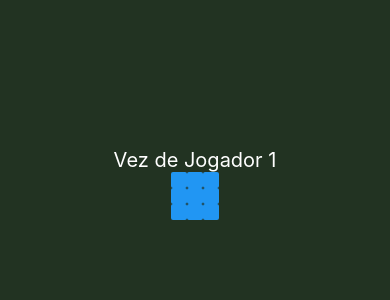
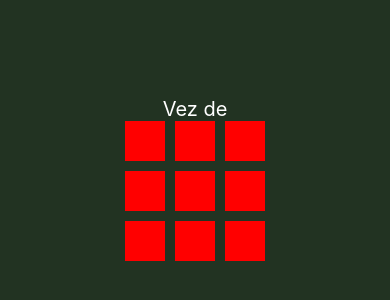
Before and after one commit to carlosbolzanell/My-app, a React Native app: screen / in a window 390 px wide. Shown: the part 238-538 px from the top of the page. Built offline with nearby package versions, Linux system fonts and the light colour scheme.

Commit message:
Game da Old

```diff
--- a/App.js
+++ b/App.js
@@ -24,7 +24,7 @@ const changeScream = (newScream) => setScream(newScream);
     <View style={styles.container}>
       <StatusBar style="auto" />
       {checkScream('home') && <Home mudarNomeJogadores={setJogadores} changeScream={changeScream} />}
-      {checkScream('jogo') && <Jogo changeScream={changeScream} />}
+      {checkScream('jogo') && <Jogo changeScream={changeScream} player1={player1} player2 = {player2}/>}
     </View>
   );
 }
--- a/src/Jogo.js
+++ b/src/Jogo.js
@@ -1,91 +1,119 @@
 import { StatusBar } from 'expo-status-bar';
 import { useState } from 'react';
-import { StyleSheet, View, Text} from "react-native";
-import { Button } from "react-native";
+import { StyleSheet, View, Text, Pressable} from "react-native";
 
 export default function Jogo(props){
-    let contador = 1;
-    let jogadorDaVez = 'Jogador 1';
 
-    let setVez = () =>{
-        if(contador%2 == 0){
-            jogadorDaVez = "Jogador 1"
-            contador++
-            return 1
-        }else if(contador%2 == 1){
-            jogadorDaVez = "Jogador 2"
-            return 2
-            contador++
+    const [botoes, setBotoes] = useState([
+        [" ", " ", " "],
+        [" ", " ", " "],
+        [" ", " ", " "]
+    ]);
+
+    const verificarVitoria = ()=>{
+        if(botoes[0][0] == botoes[1][1] && botoes[1][1] == botoes[2][2] && botoes[0][0] != " "){
+            declararVencedor();
         }
-        return "";
+
+        if(botoes[0][2] == botoes[1][1] && botoes[1][1] == botoes[2][0] && botoes[1][1] != " "){
+            declararVencedor();
+        }
+
+        for(let i=0; i<botoes.length; i++){
+            if(botoes[i][0] == botoes [i][1] && botoes[i][0] == botoes[i][2] && botoes[i][0] != " "){
+                declararVencedor();
+            }
+            if(botoes[0][i] == botoes [1][i] && botoes[1][i] == botoes[2][i] && botoes[1][i] != " "){
+                declararVencedor();
+            }
+        }
+
     }
 
-    let marcador = ()=>{
-        if(setVez() == 1){
-            return 'X';
-        }else if(setVez == 2){
-            return 'O';
+    const declararVencedor = () =>{
+        if(vez == "X"){
+            alert("O vencedor é: "+props.player1);
+        }else{
+            alert("O vencedor é: "+props.player2);
         }
-        return " "
     }
 
+    const trocarVez = () =>{
+        if(vez == "X"){
+            setVez("O");
+        }else{
+            setVez("X");
+        }
+    }
 
-    const [b1, setB1] = useState("");
-    const [b2, setB2] = useState("");
-    const [b3, setB3] = useState("");
-    const [b4, setB4] = useState("");
-    const [b5, setB5] = useState("");
-    const [b6, setB6] = useState("");
-    const [b7, setB7] = useState("");
-    const [b8, setB8] = useState("");
-    const [b9, setB9] = useState("");
+    const [vez, setVez] = useState("X");
 
-    const handleClickB1 = () =>{
-        setB1(marcador());
-    }
-    const handleClickB2 = () =>{
-        setB2(marcador());
-    }
-    const handleClickB3 = () =>{
-        setB3(marcador());
-    }
-    const handleClickB4 = () =>{
-        setB4(marcador());
-    }
-    const handleClickB5 = () =>{
-        setB5(marcador());
-    }
-    const handleClickB6 = () =>{
-        setB6(marcador());
-    }
-    const handleClickB7 = () =>{
-        setB7(marcador());
-    }
-    const handleClickB8 = () =>{
-        setB8(marcador());
-    }
-    const handleClickB9 = () =>{
-        setB9(marcador());
+
+    function handleClickB(x, o){
+        if(botoes[x][o] === ' '){
+            let novoTabuleiro = botoes;
+            novoTabuleiro[x][o] = vez;
+            setBotoes(novoTabuleiro);
+            setTimeout(verificarVitoria(), 30000);
+            trocarVez();
+
+        }
     }
 
     return(
         <View style={styles.container}>
             <StatusBar style="auto" />
-            <Text style={styles.title}>Vez de {jogadorDaVez}</Text>
+            <Text style={styles.title}>Vez de</Text>
             <View style={styles.col1}>
-                <Button title = {b1} style={styles.btn} onPress = {handleClickB1}/>
-                <Button title = {b2} style={styles.btn} onPress = {handleClickB2}/>
-                <Button title = {b3} style={styles.btn} onPress = {handleClickB3}/>
+                <Pressable style={styles.btn} onPress = {()=>{
+                    handleClickB(0,0);
+                }}>
+                    <Text>{botoes[0][0]}</Text>
+                </Pressable>
+                <Pressable style={styles.btn} onPress = {()=>{
+                    handleClickB(0,1);
+                }}>
+                    <Text>{botoes[0][1]}</Text>
+                </Pressable>
+                <Pressable style={styles.btn} onPress = {()=>{
+                    handleClickB(0,2);
+                }}>
+                    <Text>{botoes[0][2]}</Text>
+                </Pressable>
             </View>
             <View style={styles.col1}>
-                <Button title = {b4} style={styles.btn} onPress = {handleClickB4}/>
-                <Button title = {b5} style={styles.btn} onPress = {handleClickB5} />
-                <Button title = {b6} style={styles.btn} onPress = {handleClickB6}/>
+            <Pressable style={styles.btn} onPress = {()=>{
+                    handleClickB(1,0);
+                }}>
+                    <Text>{botoes[1][0]}</Text>
+                </Pressable>
+                <Pressable style={styles.btn} onPress = {()=>{
+                    handleClickB(1,1);
+                }}>
+                    <Text>{botoes[1][1]}</Text>
+                </Pressable>
+                <Pressable style={styles.btn} onPress = {()=>{
+                    handleClickB(1,2);
+                }}>
+                    <Text>{botoes[1][2]}</Text>
+                </Pressable>
             </View>
             <View style={styles.col1}>
-                <Button title = {b7} style={styles.btn} onPress = {handleClickB7}/>
-                <Button title = {b8} style={styles.btn} onPress = {handleClickB8}/>
-                <Button title = {b9} style={styles.btn} onPress = {handleClickB9}/>
+                <Pressable style={styles.btn} onPress = {()=>{
+                    handleClickB(2,0);
+                }}>
+                    <Text>{botoes[2][0]}</Text>
+                </Pressable>
+                <Pressable style={styles.btn} onPress = {()=>{
+                    handleClickB(2,1);
+                }}>
+                    <Text>{botoes[2][1]}</Text>
+                </Pressable>
+                <Pressable style={styles.btn} onPress = {()=>{
+                    handleClickB(2,2);
+                }}>
+                    <Text>{botoes[2][2]}</Text>
+                </Pressable>
             </View>
         </View>
     )
@@ -106,9 +134,12 @@ const styles = StyleSheet.create({
       },
       col1: {
         flexDirection: "row",
+        gap: 10,
+        marginBottom: 10,
       },
       btn: {
         width: 40,
         height: 40,
+        backgroundColor: "red"
       }
 });
```
